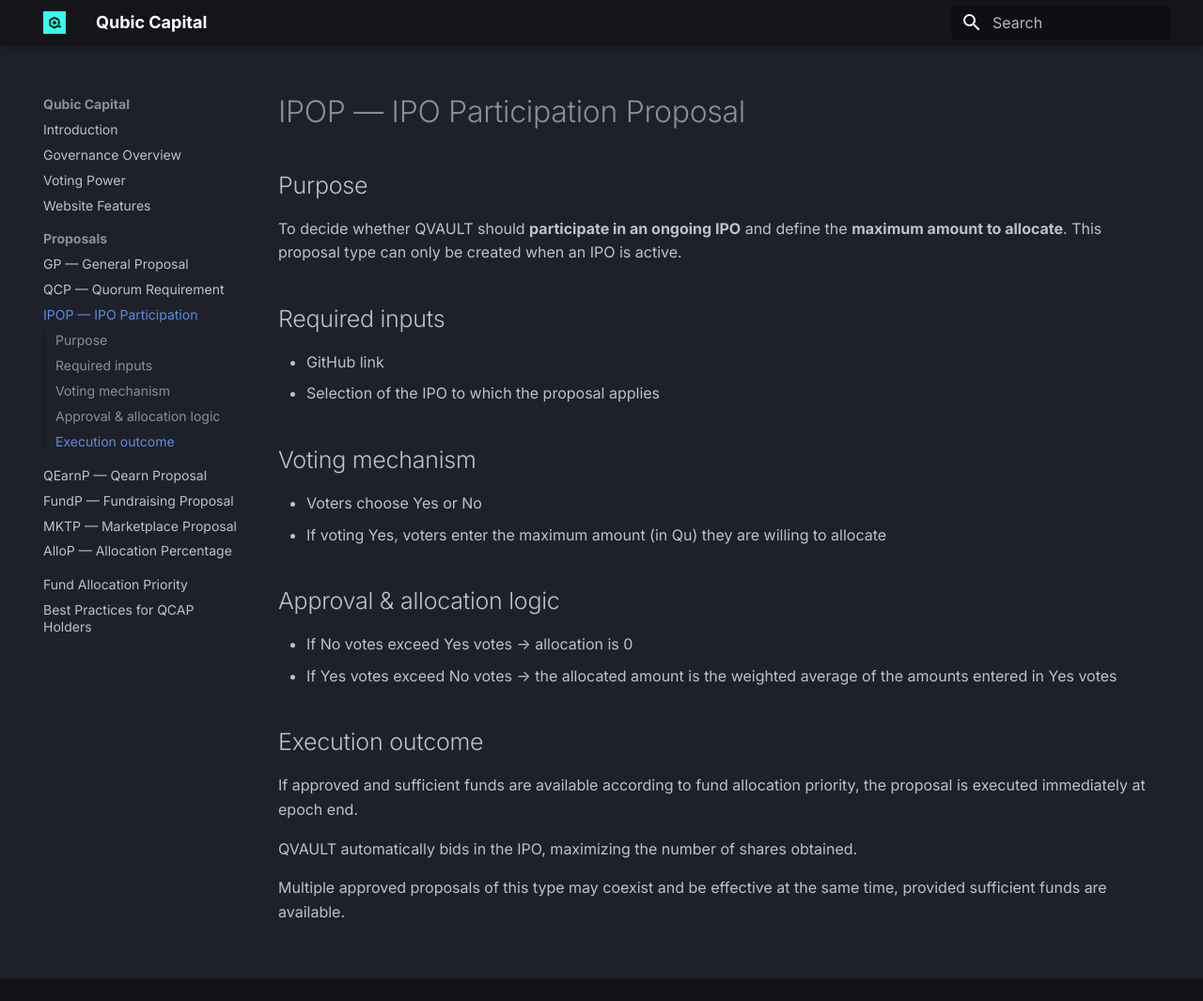
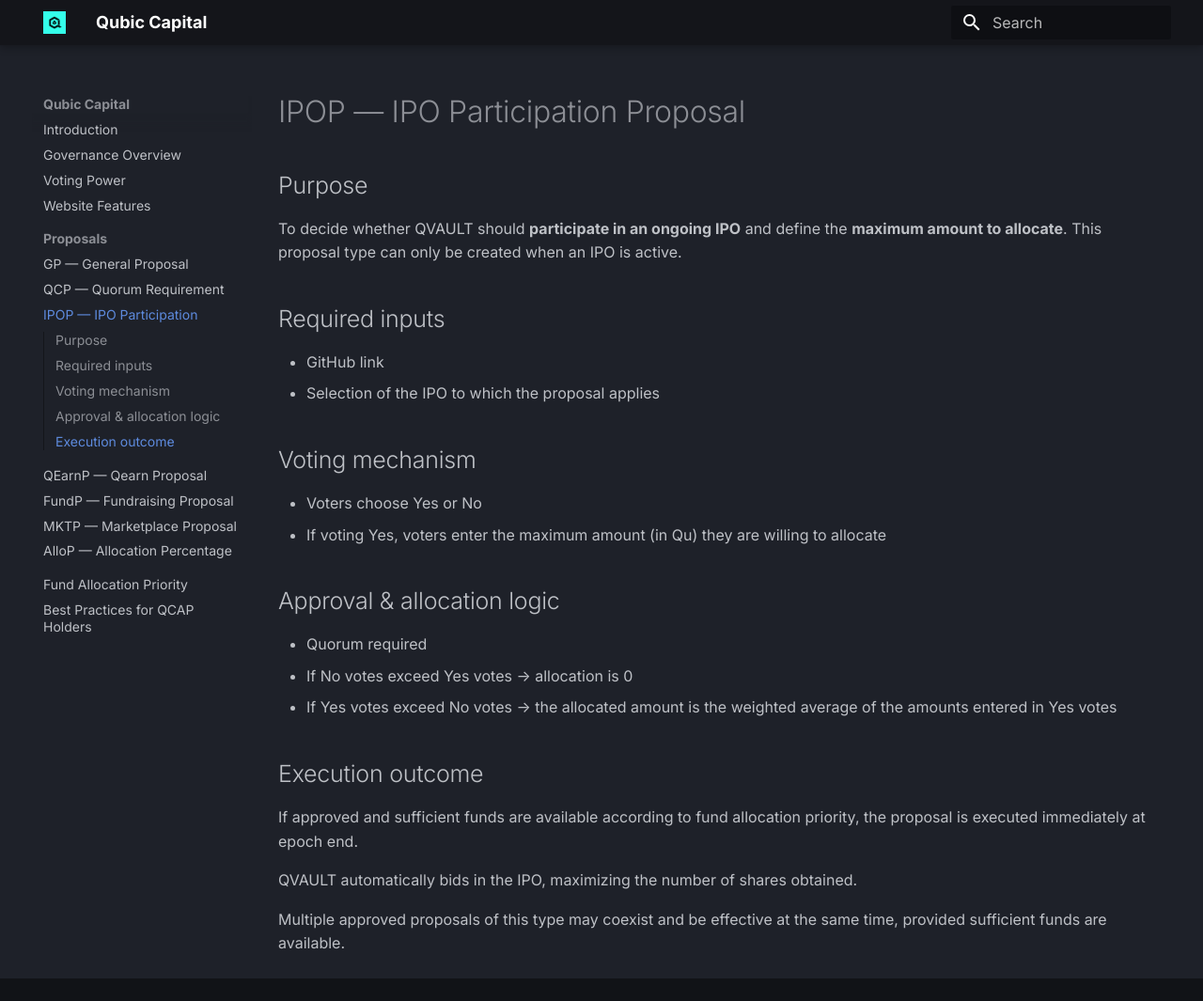
Before and after one commit to HermanToothrot10/qubic-capital-manual, an MkDocs documentation site: the page built from docs/proposals/ipop.md, in a window 1280 px wide and 1065 px high. Shown: the whole window at 94% size. Built offline with MkDocs 1.6.1 and Material for MkDocs 9.7.7, drawn with Linux system fonts in a browser that asks for light colours.

Commit message:
Update ipop.md

```diff
--- a/docs/proposals/ipop.md
+++ b/docs/proposals/ipop.md
@@ -16,6 +16,8 @@
 - If voting Yes, voters enter the maximum amount (in Qu) they are willing to allocate
 
 ## Approval & allocation logic
+
+- Quorum required
 - If No votes exceed Yes votes → allocation is 0
 - If Yes votes exceed No votes → the allocated amount is the weighted average of the amounts entered in Yes votes
 
```
